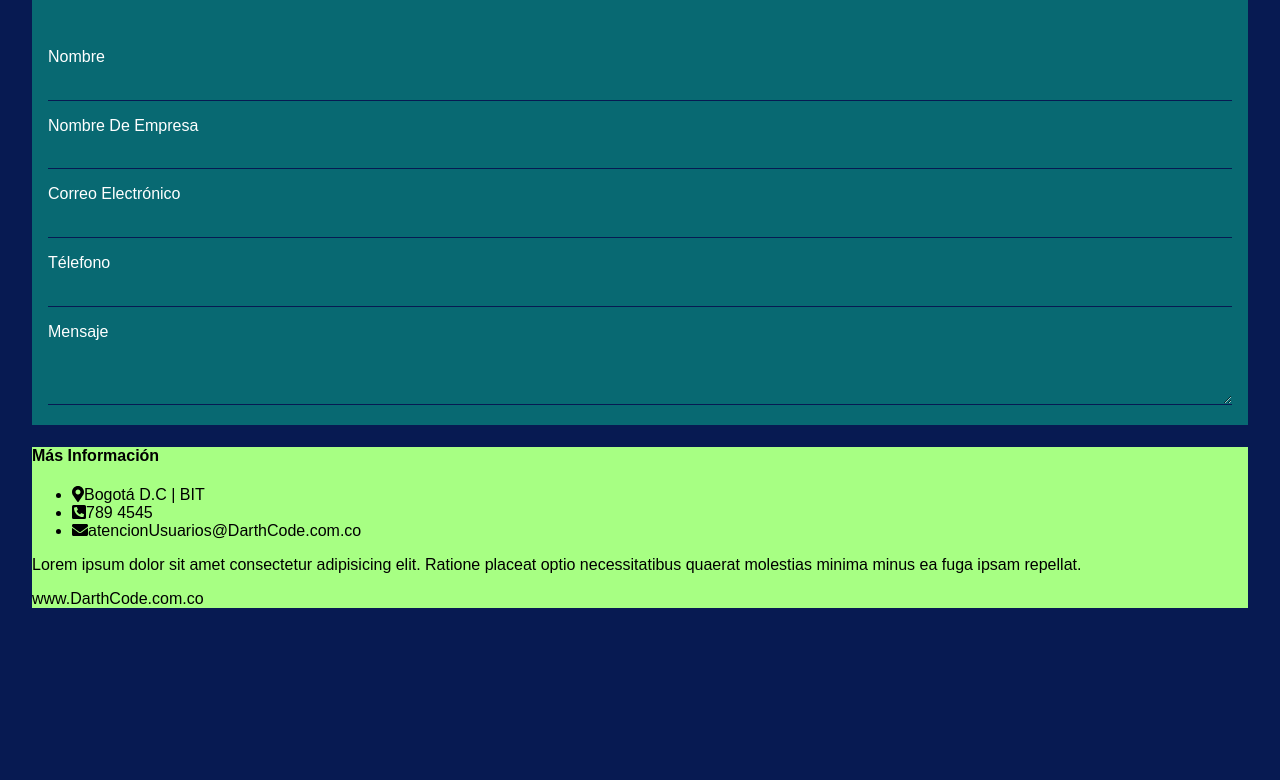
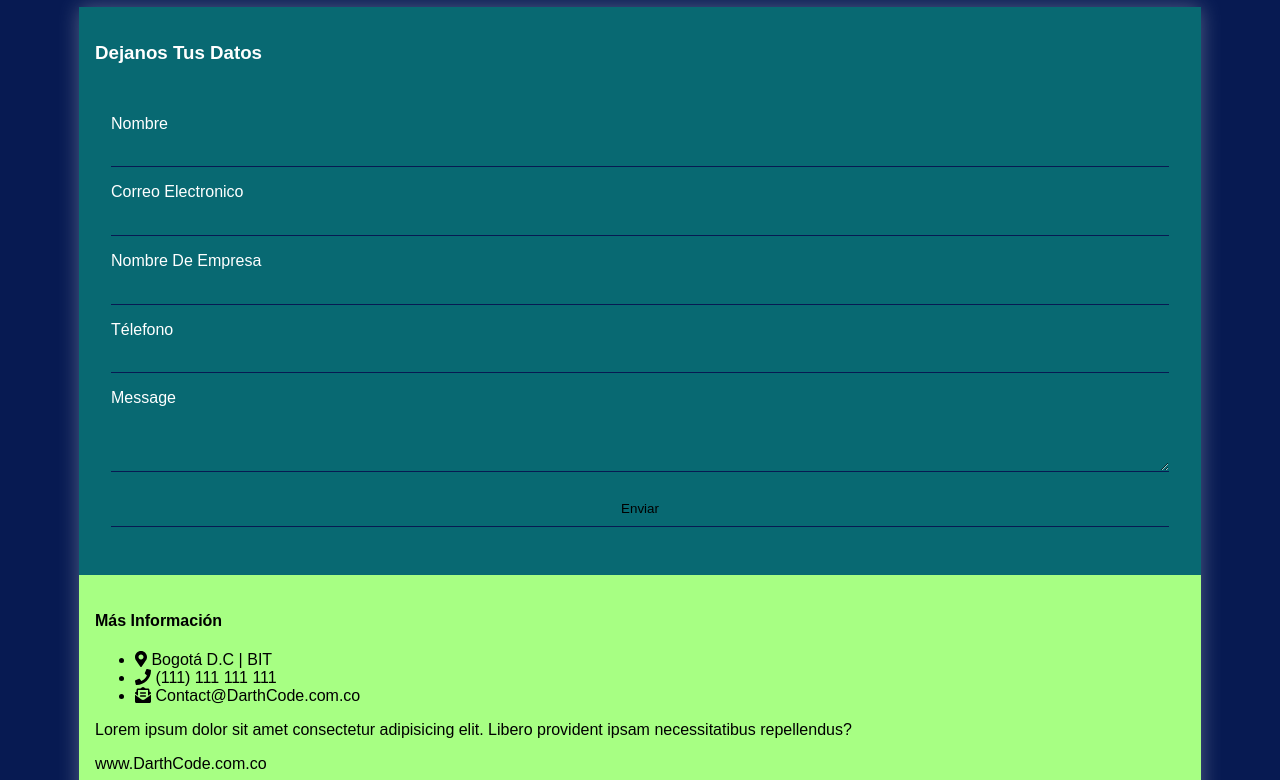
Before and after one commit to AlejoR96/DarthCode, a website: page index.html in a window 1280 px wide. Shown: the part 144-924 px from the top of the page. Before the commit the page ends 800 px from the top, so only its background shows below. Drawn offline with Linux system fonts and the light colour scheme.

Commit message:
modified file index.html

```diff
--- a/index.html
+++ b/index.html
@@ -1,11 +1,10 @@
 <!DOCTYPE html>
 <html lang="en">
-
   <head>
-  <meta charset="UTF-8">
-  <meta http-equiv="X-UA-Compatible" content="IE=edge">
-  <meta name="viewport" content="width=device-width, initial-scale=1.0">
-  <link rel="stylesheet" href="./css/styles.css">
+    <meta charset="UTF-8" />
+    <meta http-equiv="X-UA-Compatible" content="IE=edge" />
+    <meta name="viewport" content="width=device-width, initial-scale=1.0" />
+    <link rel="stylesheet" href="./css/styles.css" />
     <!-- Icons of Font Awesome -->
     <script defer src="./node_modules/@fortawesome/fontawesome-free/js/brands.js"></script>
     <script defer src="./node_modules/@fortawesome/fontawesome-free/js/solid.js"></script>
@@ -14,58 +13,58 @@
   </head>
 
   <body>
-
     <!-- Please comment on the functionlity of code -->
 
-  <div class="container">
-    <h1 class="logo">Contactanos</h1>
-    <!-- Form of Contact -->
-    <div class="formContent">
+    <div class="content">
+
+      <h1 class="logo">Contacto</h1>
+
+      <div class="contact-wrapper animated bounceInUp">
           <div class="contact-form">
-        <h3>Contacto</h3>
-        <form action="#">
+              <h3>Dejanos Tus Datos</h3>
+              <form action="">
                   <p>
                       <label>Nombre</label>
-            <input type="text" name="nameUser" id="nameU">
+                      <input type="text" name="nameU">
+                  </p>
+                  <p>
+                      <label>Correo Electronico</label>
+                      <input type="email" name="emailU">
+                  </p>
+                  <p>
+                      <label>Nombre De Empresa</label>
+                      <input type="tel" name="nameEnt">
+                  </p>
+                  <p>
+                      <label>Télefono</label>
+                      <input type="tel" name="phoneU">
                   </p>
 
-          <p>
-            <label>Nombre De Empresa</label>
-            <input type="text" name="nameEnterprise" id="nameEnt">
+                  <p class="block">
+                     <label>Message</label>
+                      <textarea name="message" rows="3"></textarea>
                   </p>
-
-          <p>
-            <label>Correo Electrónico</label>
-            <input type="email" name="mailUser" id="mailU">
+                  <p class="block">
+                      <button>
+                          Enviar
+                      </button>
                   </p>
-
-          <p>
-            <label>Télefono</label>
-            <input type="tel" name="phoneUser" id="phoneU">
-          </p>
-
-          <label>Mensaje</label>
-          <textarea name="messageA" id="message" rows="3"></textarea>
               </form>
-
           </div>
-    </div>
-<!-- More Contact Information -->
           <div class="contact-info">
               <h4>Más Información</h4>
               <ul>
-        <li><i class="fas fa-map-marker-alt"></i>Bogotá D.C | BIT</li>
-        <li><i class="fas fa-phone-square-alt"></i>789 4545</li>
-        <li><i class="fas fa-envelope"></i>atencionUsuarios@DarthCode.com.co</li>
+                  <li><i class="fas fa-map-marker-alt"></i> Bogotá D.C | BIT </li>
+                  <li><i class="fas fa-phone"></i> (111) 111 111 111</li>
+                  <li><i class="fas fa-envelope-open-text"></i> Contact@DarthCode.com.co</li>
               </ul>
-      <p>Lorem ipsum dolor sit amet consectetur adipisicing elit. Ratione placeat optio necessitatibus quaerat molestias minima minus ea fuga ipsam repellat.</p>
+              <p>Lorem ipsum dolor sit amet consectetur adipisicing elit. Libero provident ipsam necessitatibus repellendus?</p>
               <p>www.DarthCode.com.co</p>
+          </div>
       </div>
 
   </div>
 
-
     <script src="./js/index.js"></script>
   </body>
-
 </html>
```
Lines whose indentation alone changed are shown as unchanged.
